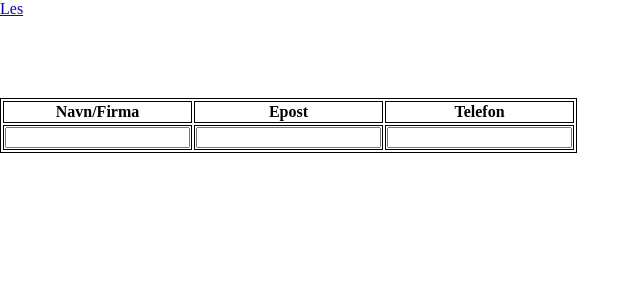
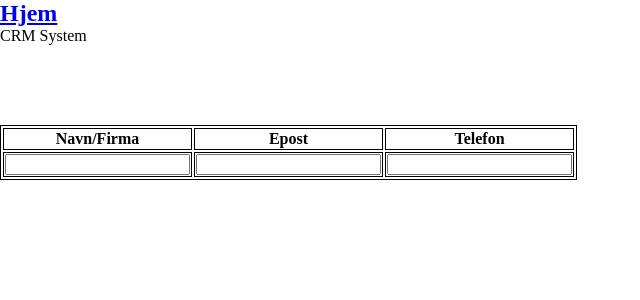
Before and after one commit to sim08011/Gruppe-3---CRM-Oppgave, a PHP site: page /add.php in a window 1280 px wide. Shown: the top 300 px of the page, without its empty margins (0-640 px from the left). Run offline with PHP 8.4, Linux system fonts and the light colour scheme.

Commit message:
Kravspesifikasjoner

```diff
--- a/Sourcecode/bitnami.css
+++ b/Sourcecode/bitnami.css
@@ -6,6 +6,7 @@ td {
   border: 1px solid;
   border-width: 2px;
   padding: 10px;
+  width: 12vw;
 }
 
 table {
--- a/Sourcecode/nav.php
+++ b/Sourcecode/nav.php
@@ -1,10 +1,17 @@
-<nav>
-    <a href="les.php">Les</a>
-</nav>
+
+<a href="index.php"><h2>Hjem</h2></a>
+
+<div id="Crmtekst">
+    <p>CRM System</p>
+</div>
 
 <style>
     * {
         margin: 0px;
+    }
+
+    .Crmtekst{
+        margin-left: 100%;
     }
 
     .nav {
--- a/Startfase/Plan1.txt
+++ b/Startfase/Plan1.txt
@@ -12,3 +12,5 @@ Kravspesifikasjon:
     - U  Update ( Blyant på siden av brukerene for å redigere )
     - D  Delete ( Søpplekasse på siden av brukerene for å slette )
     - Logging ( Alle funksjoner kan bli brukt uten å logge inn, utenom redigering )
+    - Oversiktelig søk over kundene på siden samt kontaktpersoner
+    -
```
